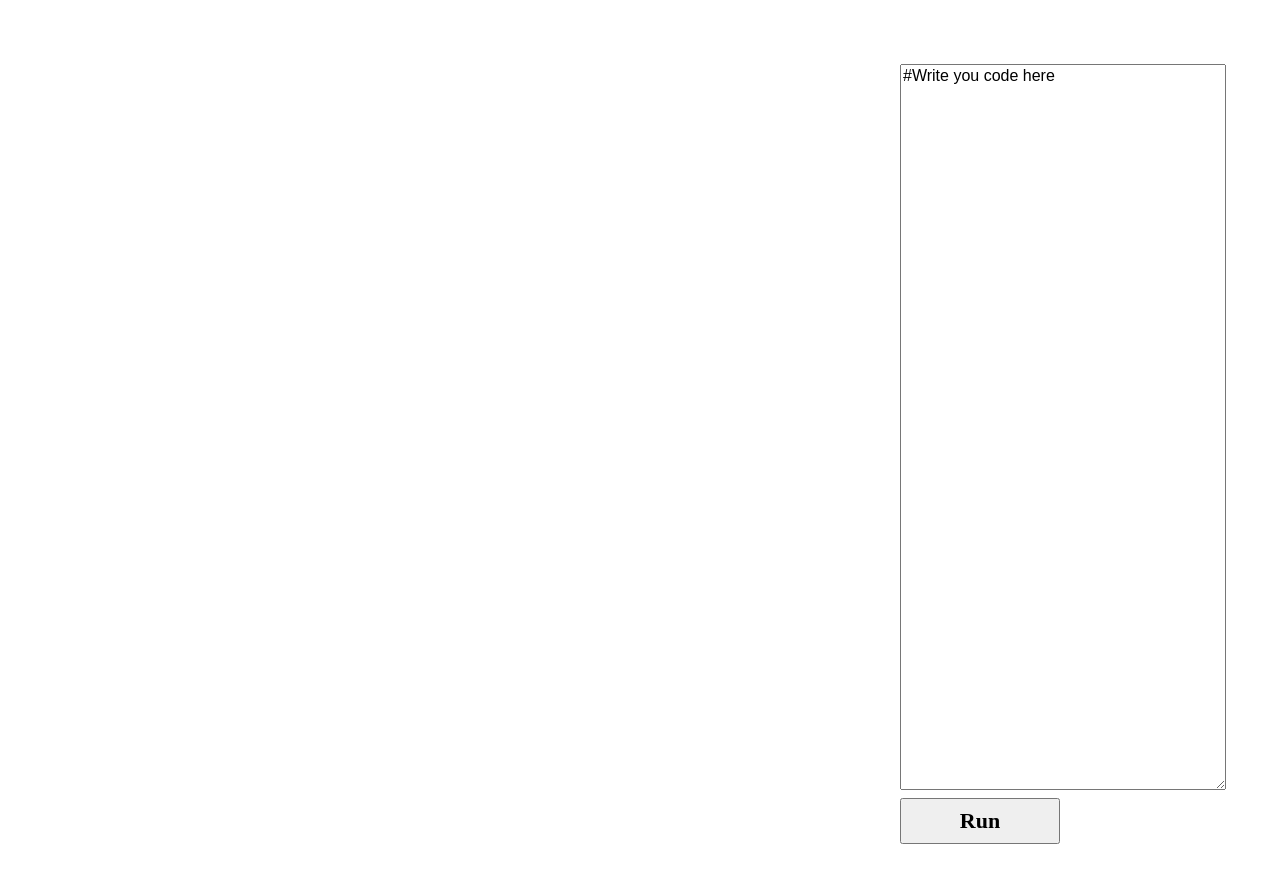
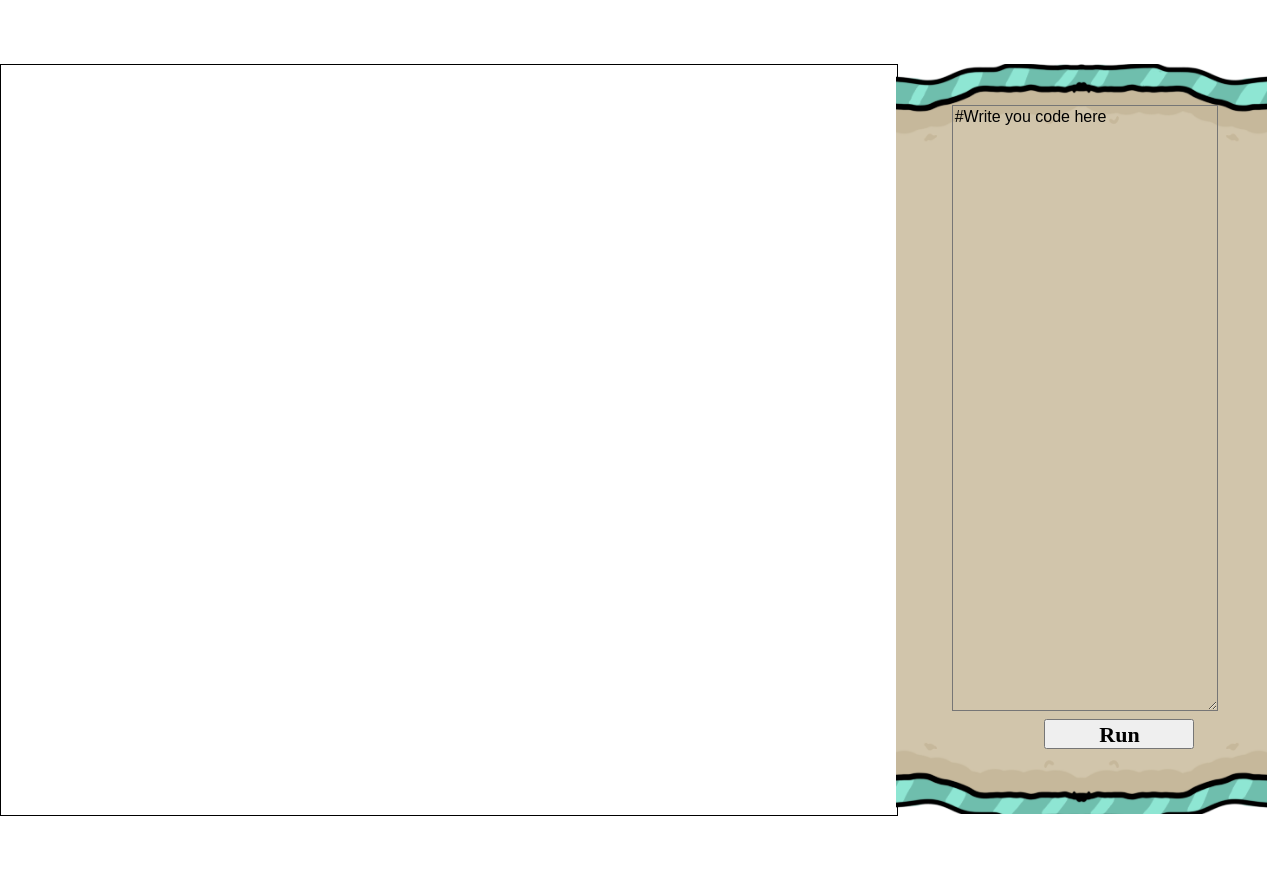
Before and after one commit to A1doranM/ProjectDiplom, a plain HTML site: page level_1.html in a window 1280 px wide. After the commit the page ends 819 px from the top, so only its background shows below. Drawn offline with Linux system fonts and the light colour scheme.

Commit message:
Reworked console, added test hero

```diff
--- /dev/null
+++ b/assets/scripts/CompilePlayerCode.js
@@ -0,0 +1,4 @@
+function Run () {
+    let script = document.getElementById("code").value;
+    eval(script);
+}
--- a/assets/scripts/L_1_textareaWhiteSpace.js
+++ /dev/null
@@ -1,2 +0,0 @@
- var myTxtArea = document.getElementById('myTextArea');
-myTxtArea.value = myTxtArea.value.replace(/^\s*|\s*$/g,'');
--- a/assets/stylesheets/level_1.css
+++ b/assets/stylesheets/level_1.css
@@ -75,33 +75,48 @@ table {
 
 #canvas-wrapper{
     display: inline-block;
+    position: relative;
     width: 70%;
-    height: 730px;
+    height: 750px;
+    white-space: nowrap;
 }
 
 #game{
     width: 100%;
     height: 100%;
+    border: 1px solid black;
+
 }
 
 #user-interface{
+    position: absolute;
     display: inline-block;
-    width: 25%;
-    height: 900px;
+    width: 29%;
+    height: 750px;
+    min-height: 300px;
+    background-image: url("../Images/console.png");
+    background-size: auto;
+    background-position:50% 50%;
+    background-size:cover;
 }
 
 #code{
-    width: 100%;
-    height: 80%;
+    margin-top: 11%;
+    margin-left: 15%;
+    width: 70%;
+    height: 600px;
     font-family: "Arial";
     font-size: 16px;
+    background-color: transparent;
+    background-size:cover;
 }
 
 #run{
     margin-top: 5px;
-    width: 50%;
-    height: 46px;
-    font-family: Algerian;
+    margin-left: 40%;
+    width: 150px;
+    height: 30px;
+    font-family: "Maiandra GD";
     font-size: 22px;
     font-weight: bold;
 }
--- a/assets/stylesheets/main.css
+++ b/assets/stylesheets/main.css
@@ -108,10 +108,6 @@ table {
 }
 
 .logo{
-    /*color: #a9b2b9;;*/
-    /*font-family: "Comic Sans MS";*/
-    /*font-size: 42px;*/
-    /*font-weight: bold;*/
     border-top: 4px solid #648880;
     font-size: 40px;
     font-weight: 100;
--- a/level_1.html
+++ b/level_1.html
@@ -4,7 +4,6 @@
     <meta charset="UTF-8">
     <title>Title</title>
     <link rel="stylesheet" href="assets/stylesheets/level_1.css">
-    <script src="assets/scripts/L_1_textareaWhiteSpace.js"></script>
 </head>
 <body>
 
@@ -16,11 +15,14 @@
     </div>
 
     <div id="user-interface">
+        <div id="line_counter">
+
+        </div>
         <textarea id="code">#Write you code here</textarea>
-
-        <button id="run"> Run </button>
+        <button id="run" onclick="Run()"> Run </button>
     </div>
 </div>
 
 </body>
+<script src="assets/scripts/CompilePlayerCode.js"></script>
 </html>
```
Also changed, not shown: assets/Images/Console32.png (added), assets/Images/console.png (added), assets/Images/man.png (added).
